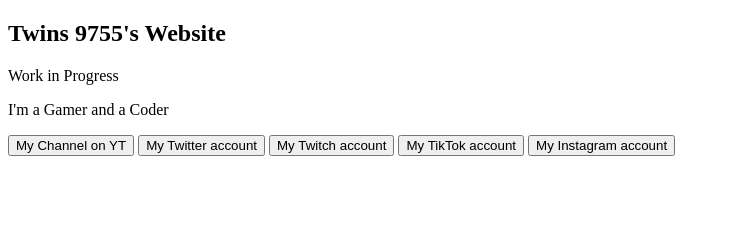
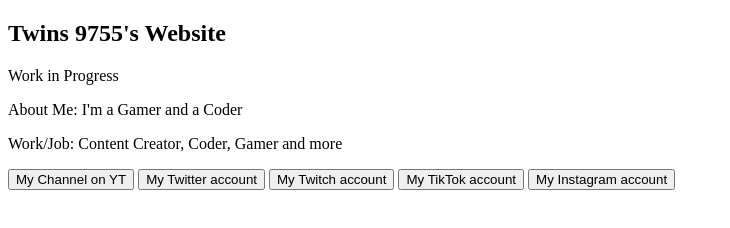
Before and after one commit to twins9755/Test, a plain HTML site: page index.html in a window 1280 px wide. Shown: the whole page, without its empty margins (0-730 px from the left). Drawn offline with Linux system fonts and the light colour scheme.

Commit message:
Update index.html

```diff
--- a/index.html
+++ b/index.html
@@ -4,7 +4,8 @@
 
 <h2>Twins 9755's Website</h2>
 <p>Work in Progress</p>
-<p>I'm a Gamer and a Coder<p/>
+<p>About Me: I'm a Gamer and a Coder<p/>
+<p>Work/Job: Content Creator, Coder, Gamer and more</p>
 
 <button onclick="YouTube()">My Channel on YT</button>
 <button onclick="Twitter()">My Twitter account</button>
```
